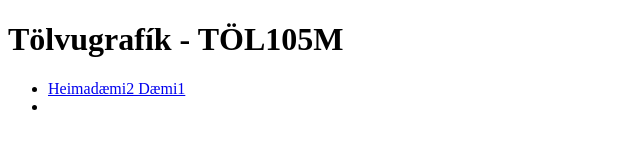
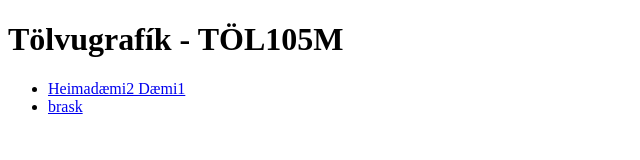
Before and after one commit to SvanaBirgis/SvanaBirgis.github.io, a plain HTML site: page index.html in a window 1280 px wide. Shown: the full height of the page, 0-640 px from the left. Drawn offline with Linux system fonts and the light colour scheme.

Commit message:
Update index.html

```diff
--- a/index.html
+++ b/index.html
@@ -7,7 +7,7 @@
                 <a href="h2_1/">Heimadæmi2 Dæmi1</a>
             </li>
             <li>
-                <a href="02/"></a>
+                <a href="02/">brask</a>
             </li>
         </ul>
     </body>
```
